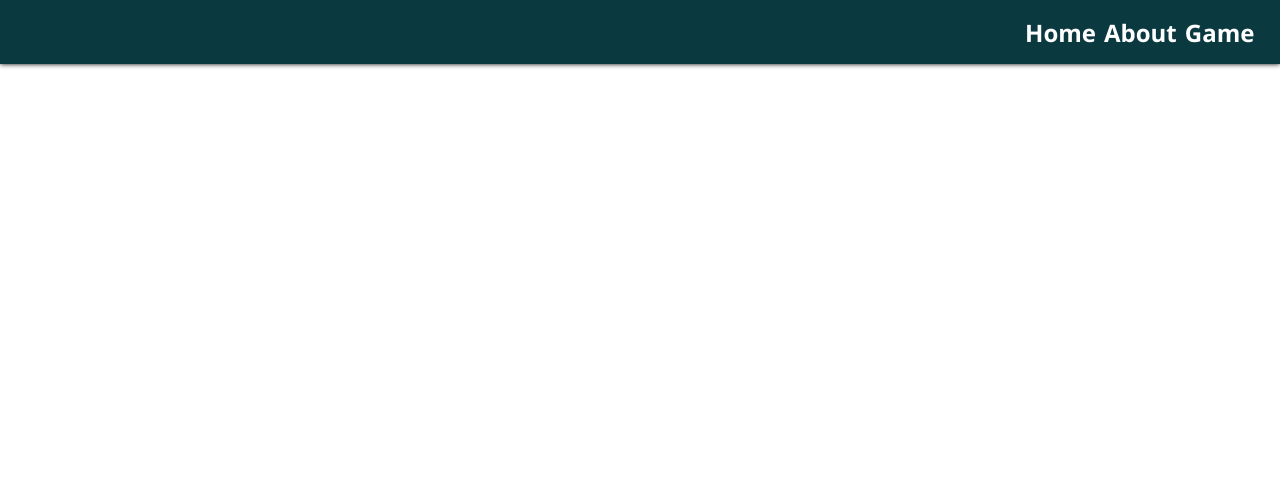
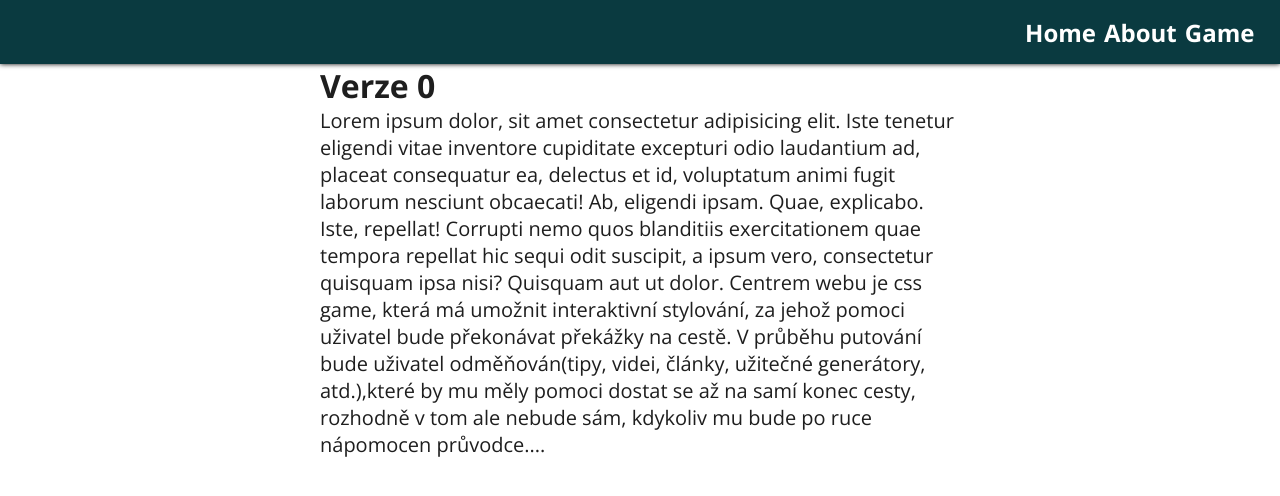
Before and after one commit to KaiUweCZE/cssGame, a React app: page / in a window 1280 px wide. Shown: the top 496 px of the page. Built offline with nearby package versions, Linux system fonts and the light colour scheme.

Commit message:
text added to Home, marginal editing of style

```diff
--- a/src/components/CssForm.js
+++ b/src/components/CssForm.js
@@ -5,6 +5,7 @@ import playIcon from '../styles/images/play2a.webp'
 import playIconaAfter from '../styles/images/play2b.webp'
 import plusIcon from '../styles/images/plus.svg'
 import minusIcon from '../styles/images/minus.svg'
+import closeIcon from '../styles/images/close.svg'
 import { list } from "../data/listOfProperities";
 import ErrorMessage from "./ErrorMessage";
 import SuggestList from "./SuggestList";
@@ -15,7 +16,7 @@ import { EmojiContext, BridgeStyleContext, ResultContext, CrossoverStyleContext
 const CssForm = (props) => {
     const context = props.name === "bridge"
     // set values for .bridge
-    const { property, setProperty, setPropertyValue } = props.name === "bridge" ? useContext(BridgeStyleContext) : useContext(CrossoverStyleContext);
+    const { setProperty, setPropertyValue } = props.name === "bridge" ? useContext(BridgeStyleContext) : useContext(CrossoverStyleContext);
     // set class for emoji character
     const { setSpecialClass } = useContext(EmojiContext)
     // check if error occurs (typo error)
@@ -64,9 +65,11 @@ const CssForm = (props) => {
             // error occurs
             setError(true)
             // text to error component
-            setErrorMessage("Oh man, we do not know this property in thi universum!");
+            setErrorMessage("Oh man, this is not a correct css property");
+            setTimeout(() => setError(false), 2000)
         }
     }
+
 
     // check result
     const checkResult = (e) => {
@@ -95,6 +98,7 @@ const CssForm = (props) => {
     }
 
     return (
+        <>
         <div className="container-form">
             <div className="headline">
                 <span className="element-class">.{props.name}</span>
@@ -110,14 +114,14 @@ const CssForm = (props) => {
                 <div className="form__row">
                     <input type="text" />
                     <input type="text" />
-                    <img onClick={hangleDecrement} src={minusIcon} alt="" />
+                    <img className="icon" onClick={hangleDecrement} src={minusIcon} alt="" />
                 </div>))
                 }
                 <div className="box-buttons">
                     {
                         stopAdd ? ""
                         :
-                        <img src={plusIcon} alt="" onClick={handleIncrement}/>
+                        <img className="icon" src={plusIcon} alt="" onClick={handleIncrement}/>
                     }
                     <button className="play" onMouseLeave={() => setIcon(playIcon)} onMouseEnter={() => setIcon(playIconaAfter)} onClick={(e) => checkResult(e)}><img src={icon} alt="" /></button>
                 </div>
@@ -127,11 +131,13 @@ const CssForm = (props) => {
             {
                 error ? <ErrorMessage text={errotMessage} /> : ""
             }
-            { resultText === "" ? "" : <ResultMessage text={resultText} />}
+
         {
-            props.name === "crossover" ? <img className="class-button" onClick={handleClick} src={minusIcon} alt="" /> : ""
+            props.name === "crossover" ? <img className="class-button" onClick={handleClick} src={closeIcon} alt="" /> : ""
         }
         </div>
+        { resultText === "" ? "" : <ResultMessage text={resultText} />}
+        </>
     )
 }
 
--- a/src/pages/Home.js
+++ b/src/pages/Home.js
@@ -3,7 +3,24 @@ import React from "react";
 
 const Home = () => {
 
-    return
+    return(
+        <main className="container-home">
+            <section>
+                <h2>Verze 0</h2>
+                <p>
+                    Lorem ipsum dolor, sit amet consectetur adipisicing elit.
+                    Iste tenetur eligendi vitae inventore cupiditate excepturi odio laudantium ad, placeat consequatur ea, delectus et id, voluptatum animi fugit laborum nesciunt obcaecati!
+                    Ab, eligendi ipsam. Quae, explicabo. Iste, repellat!
+                    Corrupti nemo quos blanditiis exercitationem quae tempora
+                    repellat hic sequi odit suscipit, a ipsum vero, consectetur quisquam ipsa nisi? Quisquam aut ut dolor.
+                    Centrem webu je css game, která má umožnit interaktivní stylování, za jehož pomoci uživatel bude překonávat překážky na cestě.
+                    V průběhu putování bude uživatel odměňován(tipy, videi, články, užitečné generátory, atd.),které
+                    by mu měly pomoci dostat se až na samí konec cesty, rozhodně v tom ale nebude sám,
+                    kdykoliv mu bude po ruce nápomocen průvodce....
+                </p>
+            </section>
+        </main>
+    )
 }
 
 
--- a/src/styles/gameStyles.css
+++ b/src/styles/gameStyles.css
@@ -160,7 +160,7 @@ button img:hover {
   display: flex;
   flex-direction: column;
   position: absolute;
-  bottom: -70%;
+  bottom: -8rem;
   list-style: none;
   background-color: rgba(0, 0, 0, 0.75);
   width: -moz-fit-content;
@@ -346,11 +346,14 @@ button img:hover {
   }
 }
 .message-result {
-  position: relative;
+  display: flex;
+  position: absolute;
+  left: 100%;
+  bottom: -100%;
   font-size: 3rem;
   font-weight: bold;
-  top: 50%;
-  margin: 0 auto;
+  justify-self: center;
+  align-self: center;
   text-shadow: 0 0 3px black;
 }
 
```
Also changed, not shown: src/styles/gameStyles.scss (+8 -4 lines), 1 other file (tests, documents, lock files or other folders).
